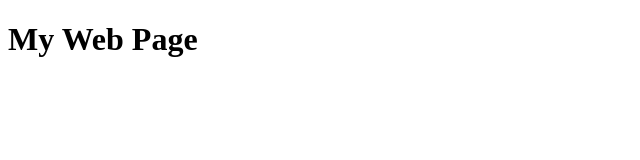
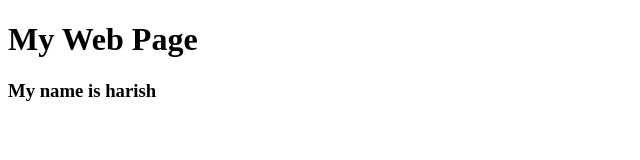
Before and after one commit to HarishChoure/niharika-git-test, a plain HTML site: page index.html in a window 1280 px wide. Shown: the whole page, without its empty margins (0-640 px from the left). Drawn offline with Linux system fonts and the light colour scheme.

Commit message:
Harish changes

```diff
--- a/index.html
+++ b/index.html
@@ -7,5 +7,6 @@
     </head>
     <body>
         <h1>My Web Page</h1>
+        <h3>My name is harish</h3>
     </body>
 </html>
```
